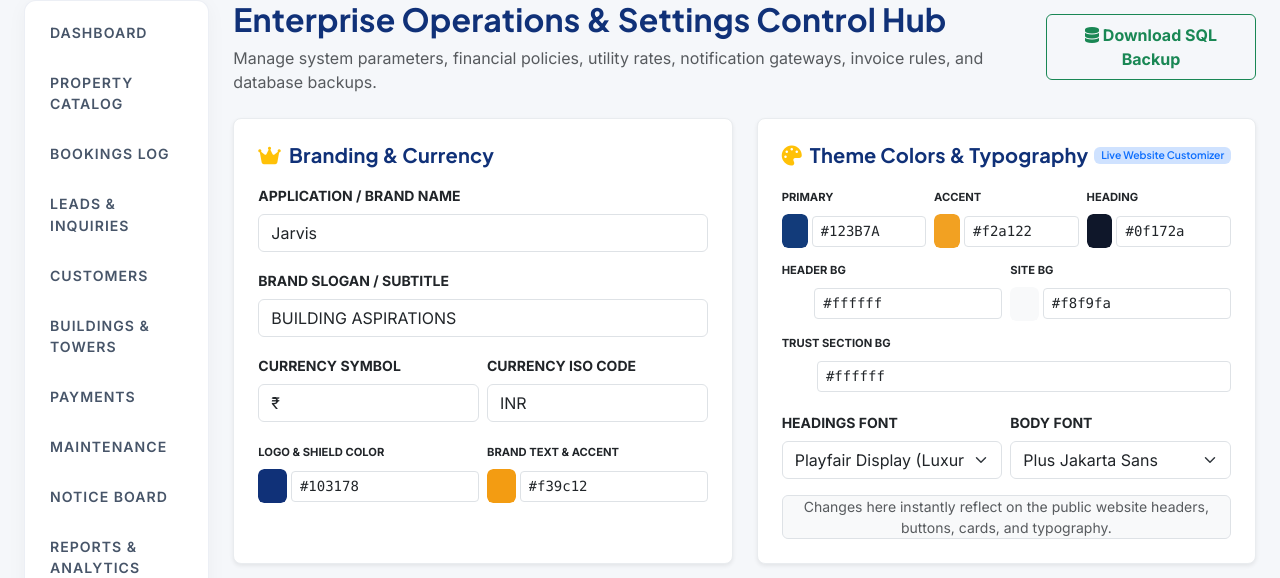
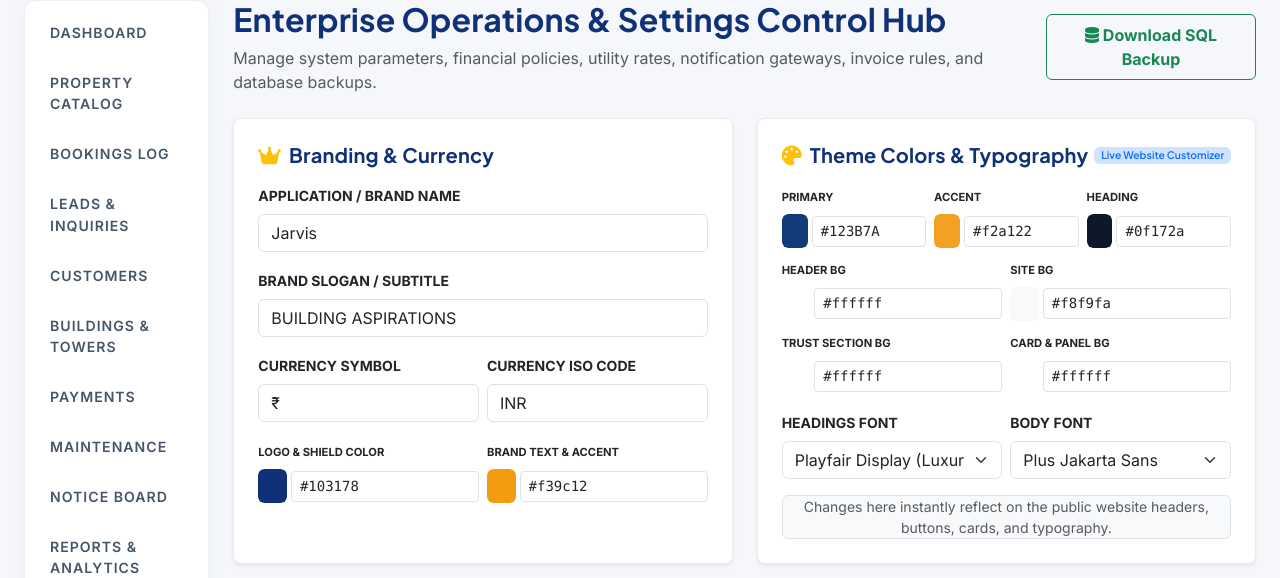
Before and after one commit to rohith123-php/jarvis-flat, a PHP site: page /admin/settings.php in a window 1280 px wide. Shown: the part 100-678 px from the top of the page. Run offline with PHP 8.4, Linux system fonts and the light colour scheme; a user stored in the database is signed in; data comes from the database, SQL or seed files in the repository; some libraries are stand-ins or nearby versions; some web fonts are replaced.

Commit message:
Added admin setting to customize Card and Panel background color

```diff
--- a/admin/settings.php
+++ b/admin/settings.php
@@ -66,6 +66,7 @@ if ($_SERVER['REQUEST_METHOD'] === 'POST' && isset($_POST['action']) && $_POST['
         'header_bg_color'         => trim($_POST['header_bg_color'] ?? '#ffffff'),
         'site_bg_color'           => trim($_POST['site_bg_color'] ?? '#f8f9fa'),
         'trust_bg_color'          => trim($_POST['trust_bg_color'] ?? '#ffffff'),
+        'card_bg_color'           => trim($_POST['card_bg_color'] ?? '#ffffff'),
         'heading_font'            => trim($_POST['heading_font'] ?? "'Playfair Display', serif"),
         'body_font'               => trim($_POST['body_font'] ?? "'Plus Jakarta Sans', sans-serif"),
 
@@ -159,6 +160,7 @@ $dark_heading_color      = get_setting('dark_heading_color', '#0f172a');
 $header_bg_color         = get_setting('header_bg_color', '#ffffff');
 $site_bg_color           = get_setting('site_bg_color', '#f8f9fa');
 $trust_bg_color          = get_setting('trust_bg_color', '#ffffff');
+$card_bg_color           = get_setting('card_bg_color', '#ffffff');
 $heading_font            = get_setting('heading_font', "'Playfair Display', serif");
 $body_font               = get_setting('body_font', "'Plus Jakarta Sans', sans-serif");
 
@@ -331,11 +333,18 @@ require_once 'includes/header.php';
                                         <input type="text" class="form-control form-control-sm font-monospace" id="site_bg_color" name="site_bg_color" value="<?php echo htmlspecialchars($site_bg_color); ?>" oninput="document.getElementById('site_bg_picker').value = this.value;" required>
                                     </div>
                                 </div>
-                                <div class="col-12 mt-2">
+                                <div class="col-6 mt-2">
                                     <label class="form-label fw-bold text-uppercase small" style="font-size:0.7rem;">Trust Section BG</label>
                                     <div class="d-flex align-items-center gap-1">
                                         <input type="color" class="form-control form-control-color p-0 border-0 rounded-2" id="trust_bg_picker" value="<?php echo htmlspecialchars($trust_bg_color); ?>" oninput="document.getElementById('trust_bg_color').value = this.value;" style="width:34px; height:34px; cursor:pointer;">
                                         <input type="text" class="form-control form-control-sm font-monospace" id="trust_bg_color" name="trust_bg_color" value="<?php echo htmlspecialchars($trust_bg_color); ?>" oninput="document.getElementById('trust_bg_picker').value = this.value;" required>
+                                    </div>
+                                </div>
+                                <div class="col-6 mt-2">
+                                    <label class="form-label fw-bold text-uppercase small" style="font-size:0.7rem;">Card & Panel BG</label>
+                                    <div class="d-flex align-items-center gap-1">
+                                        <input type="color" class="form-control form-control-color p-0 border-0 rounded-2" id="card_bg_picker" value="<?php echo htmlspecialchars($card_bg_color); ?>" oninput="document.getElementById('card_bg_color').value = this.value;" style="width:34px; height:34px; cursor:pointer;">
+                                        <input type="text" class="form-control form-control-sm font-monospace" id="card_bg_color" name="card_bg_color" value="<?php echo htmlspecialchars($card_bg_color); ?>" oninput="document.getElementById('card_bg_picker').value = this.value;" required>
                                     </div>
                                 </div>
                             </div>
```
Also changed, not shown: includes/header.php (+13 -0 lines).
